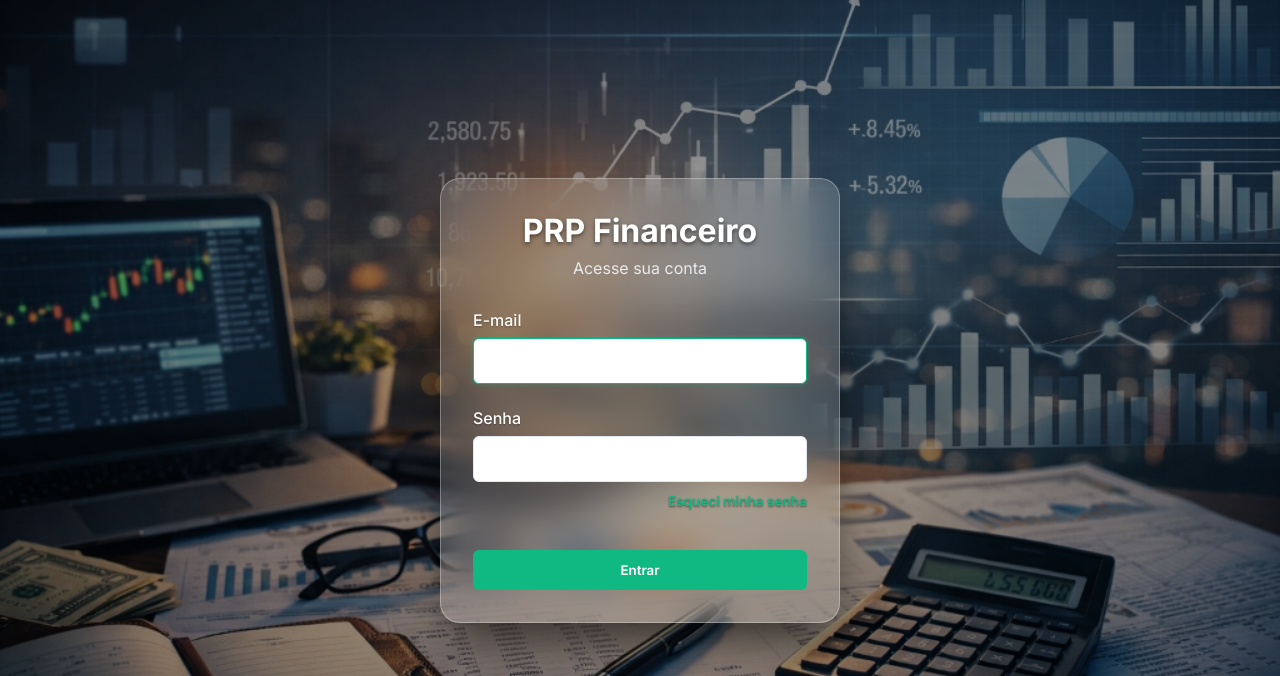
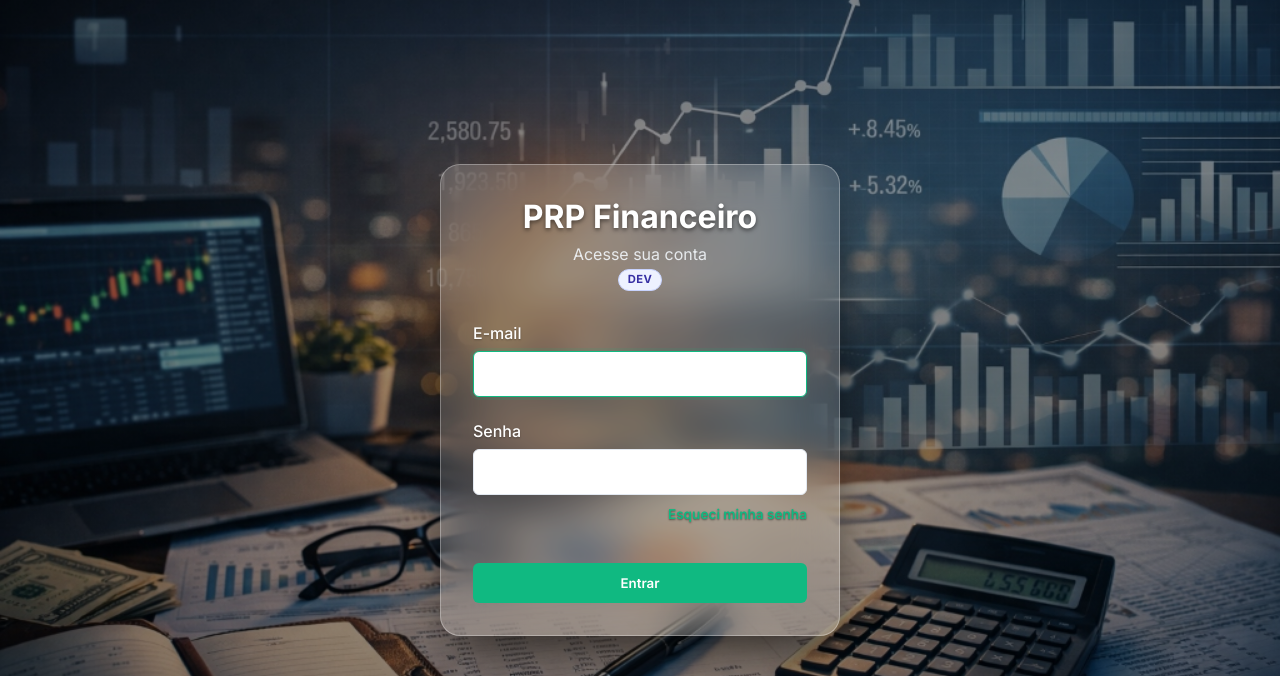
Before and after one commit to ademirapsantos/prp_financeiro, a Flask app: page /login in a window 1280 px wide. Shown: the top 676 px of the page. Run offline with Flask 3, Linux system fonts and the light colour scheme; parts of the project's set-up code (start-up, migrations or seed data) failed here and were passed over.

Commit message:
feat: Add environment badge display and logic; update version to 1.4.14

```diff
--- a/app/__init__.py
+++ b/app/__init__.py
@@ -8,6 +8,14 @@ from .version import __version__, __build__
 
 db = SQLAlchemy()
 mail = Mail()
+
+def _resolve_env_badge():
+    env_raw = (os.getenv('ENVIRONMENT', 'dev') or 'dev').strip().lower()
+    if env_raw in ('prod', 'prd', 'production'):
+        return {'code': 'prod', 'label': 'PRD'}
+    if env_raw in ('hml', 'hmg', 'homolog', 'homologacao'):
+        return {'code': 'hmg', 'label': 'HMG'}
+    return {'code': 'dev', 'label': 'DEV'}
 
 def create_app():
     app = Flask(__name__)
@@ -46,6 +54,9 @@ def create_app():
 
     app.jinja_env.globals["APP_VERSION"] = __version__
     app.jinja_env.globals["APP_BUILD"] = __build__
+    env_badge = _resolve_env_badge()
+    app.jinja_env.globals["APP_ENV_CODE"] = env_badge['code']
+    app.jinja_env.globals["APP_ENV_LABEL"] = env_badge['label']
 
     @login_manager.unauthorized_handler
     def unauthorized():
--- a/app/templates/auth/login.html
+++ b/app/templates/auth/login.html
@@ -50,6 +50,39 @@
             opacity: 0.9;
         }
 
+        .env-badge {
+            display: inline-flex;
+            align-items: center;
+            justify-content: center;
+            min-width: 44px;
+            padding: 0.2rem 0.55rem;
+            border-radius: 999px;
+            font-size: 0.7rem;
+            font-weight: 700;
+            letter-spacing: 0.04em;
+            line-height: 1.2;
+            margin-top: 0.3rem;
+            border: 1px solid transparent;
+        }
+
+        .env-dev {
+            background: #eef2ff;
+            color: #3730a3;
+            border-color: #c7d2fe;
+        }
+
+        .env-hmg {
+            background: #fffbeb;
+            color: #92400e;
+            border-color: #fde68a;
+        }
+
+        .env-prod {
+            background: #ecfdf5;
+            color: #065f46;
+            border-color: #a7f3d0;
+        }
+
         .form-group {
             margin-bottom: var(--spacing-md);
         }
@@ -92,6 +125,7 @@
         <div class="login-header">
             <h1>PRP Financeiro</h1>
             <p class="text-muted">Acesse sua conta</p>
+            <span class="env-badge env-{{ APP_ENV_CODE }}">{{ APP_ENV_LABEL }}</span>
         </div>
 
         <form id="login-form" method="POST">
--- a/app/version.py
+++ b/app/version.py
@@ -1,2 +1,2 @@
-__version__ = "1.4.13"
+__version__ = "1.4.14"
 __build__ = "20260220"
```
Also changed, not shown: app/templates/base.html (+34 -0 lines).
